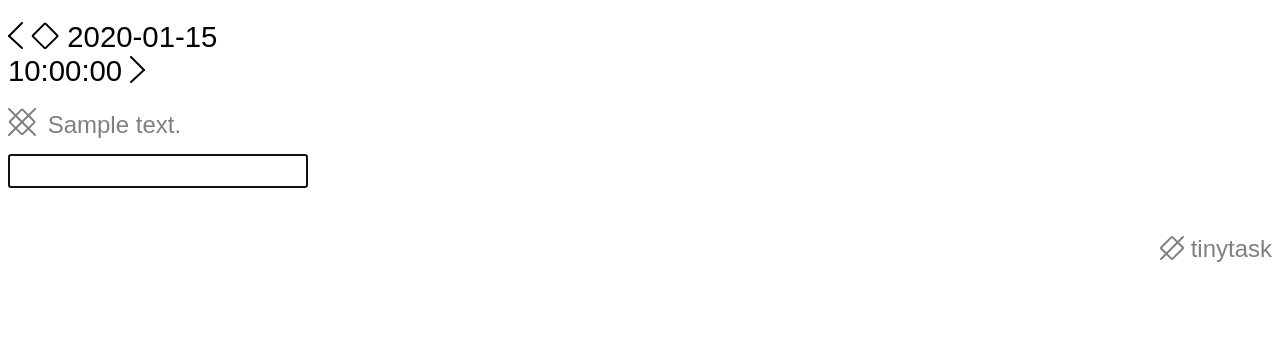
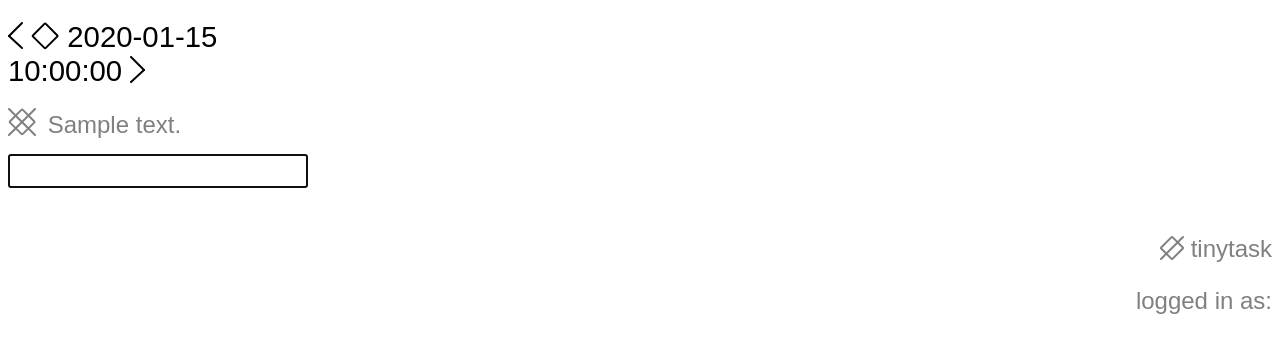
Before and after one commit to heytanuki/tinytask, a Python web app: template templates/task_list.html in a window 1280 px wide. Shown: the top 353 px of the page. Run offline with Jinja, Linux system fonts and the light colour scheme; the template is opened without the code that fills it: most values are stand-ins (such as "Sample title", 1, 10 or a date in 2020); some libraries are stand-ins or nearby versions.

Commit message:
adding in dummy username indicator

```diff
--- a/templates/task_list.html
+++ b/templates/task_list.html
@@ -190,6 +190,7 @@ div.bottomlogo {
     </g>
     <line id="logoslash" x1="27" y1="5" x2="5" y2="27" />
   </svg><span> tinytask</span>
+  <p>logged in as: <span id="username"></span>
 </div>
 
 <script src="https://ajax.googleapis.com/ajax/libs/jquery/3.2.1/jquery.min.js"></script>
@@ -262,6 +263,8 @@ function check_if_refresh_needed(today, page_load_time) {
 $(document).ready(function() {
 
   set_logo_tense();
+
+  $("span#username").text("{{ logged_in_as }}")
 
   $("svg#task_diamond").each(function(i) {
     update_menu_tomorrow($(this));
```
